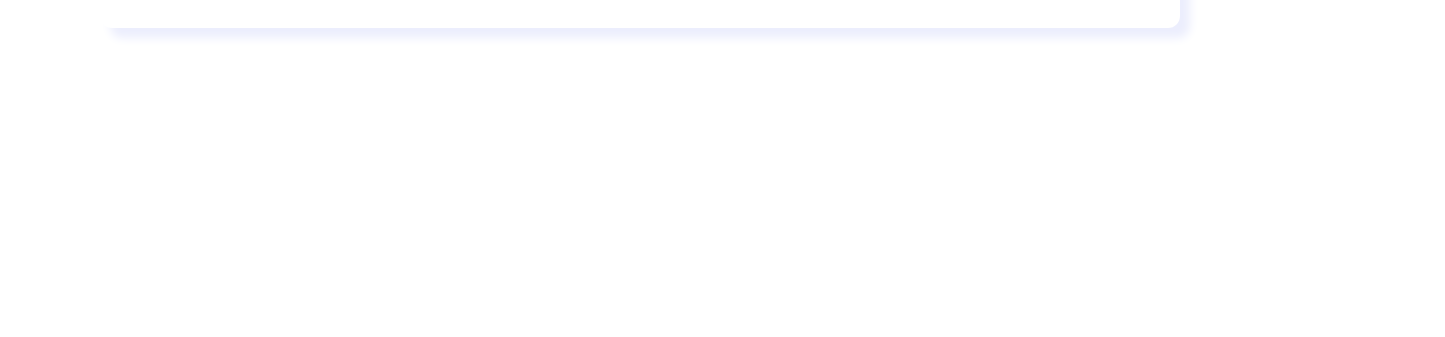
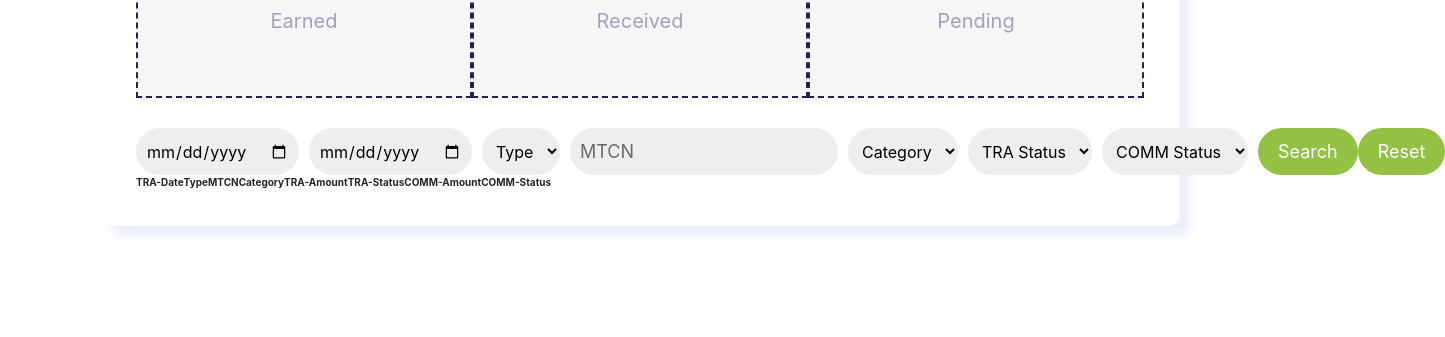
Before and after one commit to sunainaasif/agent-portal, a website: page commission.html in a window 1280 px wide. Shown: the part 463-800 px from the top of the page, 1445 px wide, since content can reach past the window. Drawn offline with nearby package versions, Linux system fonts and the light colour scheme; files that its build step writes are made by us from their sources.

Commit message:
amounts and form

```diff
--- a/commission.html
+++ b/commission.html
@@ -76,10 +76,65 @@
   </header>
   <div class="content-container">
     <div class="box">
-        <h1>kruhfukhkrge</h1>
-    </div>
-    <div class="box">
-        <h1>kruhfukhkrge</h1>
+        <div class="amounts">
+            <div class="amount-box">
+                <h3>300 USD</h3>
+                <p>Amount Earned</p>
+            </div>
+            <div class="amount-box">
+                <h3>300 USD</h3>
+                <p>Amount Received</p>
+            </div>
+            <div class="amount-box">
+                <h3>300 USD</h3>
+                <p>Amount Pending</p>
+            </div>
+        </div>
+        <form>
+            <input type="date" placeholder="From">
+            <input type="date" placeholder="To">
+            <select name="type" id="type">
+                <option value="">Type</option>
+                <option value="">2</option>
+                <option value="">3</option>
+            </select>
+            <input type="text" placeholder="MTCN">
+            <select name="" id="">
+                <option value="">Category</option>
+                <option value="">2</option>
+                <option value="">3</option>
+            </select>
+            <select name="" id="">
+                <option value="">TRA Status</option>
+                <option value="">2</option>
+                <option value="">3</option>
+            </select>
+            <select name="" id="">
+                <option value="">COMM Status</option>
+                <option value="">2</option>
+                <option value="">3</option>
+            </select>
+            <a href="#">Search</a>
+            <a href="#" class="red-btn" >Reset</a>
+
+
+        </form>
+        <table>
+            <thead>
+                <tr>
+                    <th>TRA-Date</th>
+                    <th>Type</th>
+                    <th>MTCN</th>
+                    <th>Category</th>
+                    <th>TRA-Amount</th>
+                    <th>TRA-Status</th>
+                    <th>COMM-Amount</th>
+                    <th>COMM-Status</th>
+
+                </tr>
+
+            </thead>
+        </table>
     </div>
   </div>
 
--- a/sass/abstracts/_variables.scss
+++ b/sass/abstracts/_variables.scss
@@ -5,6 +5,7 @@ $color-label: #a3a1bc;
 $color-green: #93c144;
 $color-blue: #3584d5;
 
+$input-bg-color: #eeeeee;
 $default-font-size: 1.6rem;
 
 $color-white: #ffffff;
--- a/sass/main.scss
+++ b/sass/main.scss
@@ -8,6 +8,6 @@
 
 @import "components/header.scss";
 @import "components/box.scss";
-
 @import "pages/sign-in.scss";
 @import "pages/transaction-complete.scss";
+@import "pages/commission.scss";
--- /dev/null
+++ b/sass/pages/commission.scss
@@ -0,0 +1,41 @@
+.amounts {
+  display: flex;
+  justify-content: space-between;
+  margin-bottom: 3rem;
+
+  .amount-box {
+    border: 2px dashed $color-para;
+    background-color: #f6f6f6;
+    padding: 5rem 10rem;
+    text-align: center;
+    h3 {
+      color: $color-para;
+      font-size: 4.8rem;
+    }
+    p {
+      color: $color-label;
+      font-size: 2rem;
+    }
+  }
+}
+form {
+  display: flex;
+  input,
+  select {
+    background: $input-bg-color;
+    border-radius: 5rem;
+    font-size: 1.6rem;
+    padding: 1rem;
+    border: none;
+    // width: 13rem;
+    margin-right: 1rem;
+    // margin-right: 2rem;
+    flex: 1;
+  }
+  a {
+    @include main-button;
+    margin-top: 0;
+    padding: 10px 20px;
+    max-width: 10rem;
+  }
+}
```
Also changed, not shown: css/style.css, 1 other file.
